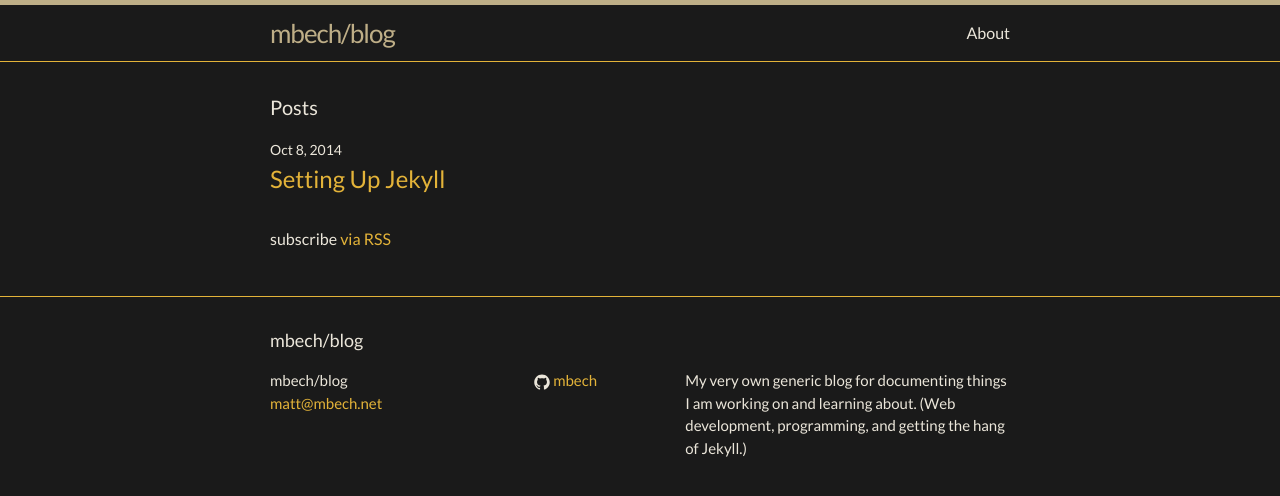
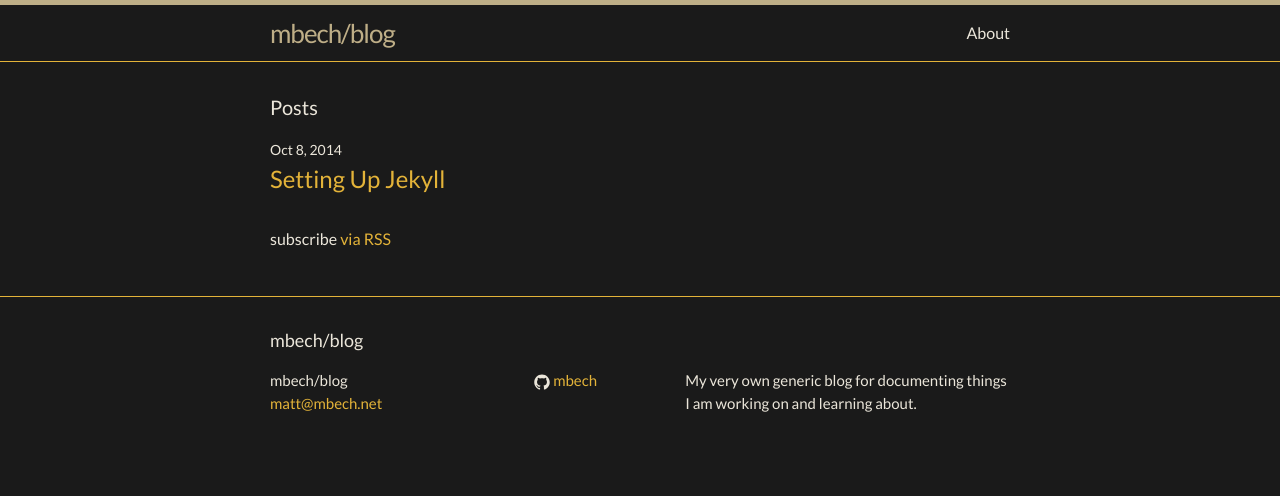
Before and after one commit to mbech/blog, a Jekyll site: the page built from index.html, in a window 1280 px wide. Shown: the top 496 px of the page. Built offline with Jekyll 4.4.1, drawn with Linux system fonts in a browser that asks for light colours.

Commit message:
Update site description for footer

```diff
--- a/_config.yml
+++ b/_config.yml
@@ -3,8 +3,7 @@ title: mbech/blog
 email: matt@mbech.net
 description: > # this means to ignore newlines until "baseurl:"
   My very own generic blog for documenting things I am working on and
-  learning about.  (Web development, programming,
-  and getting the hang of Jekyll.)
+  learning about.
 baseurl: "/blog" # the subpath of your site, e.g. /blog/
 url: "http://mbech.github.io" # the base hostname & protocol for your site
 github_username: mbech
```
